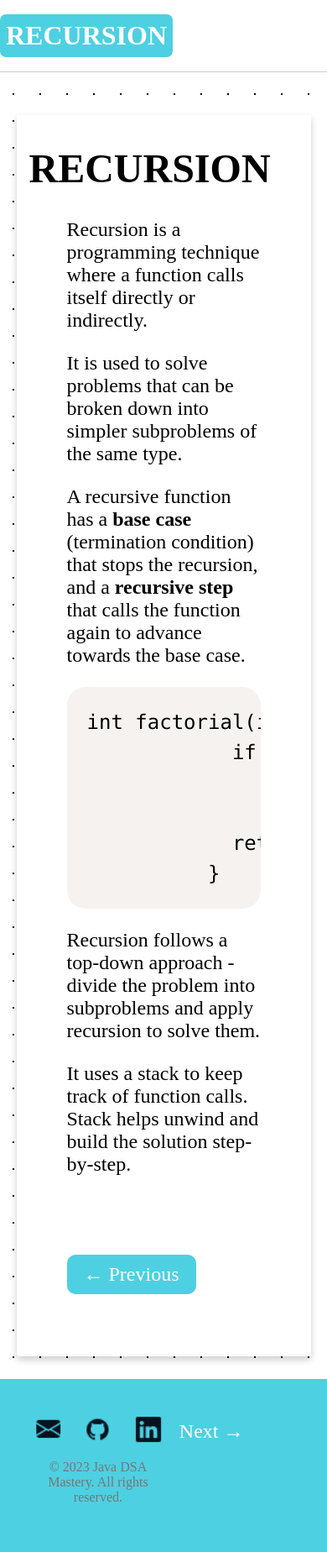
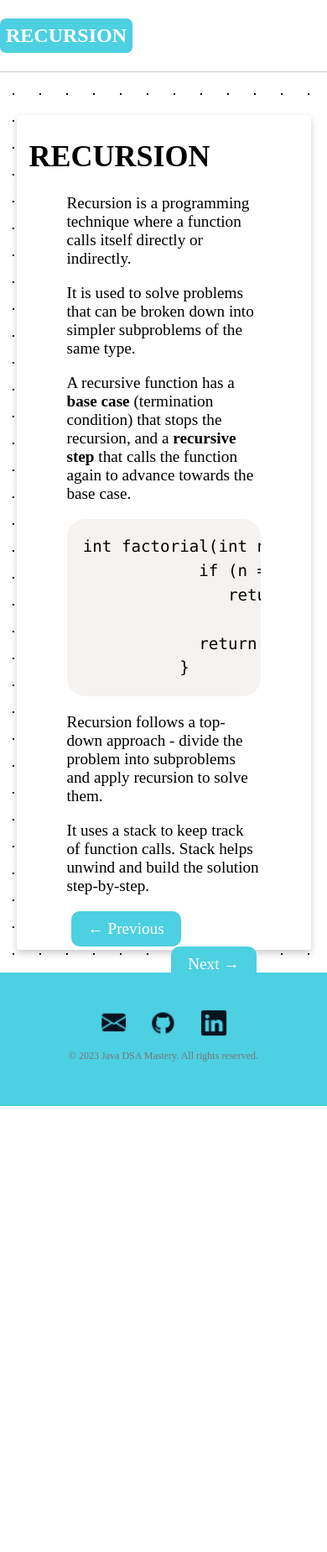
Before and after one commit to chiragak/dsa101.github.io, a PHP site: page /recursion/recursion.html in a window 390 px wide. Shown: the whole page at 84% size. After the commit the page ends 1317 px from the top, so only its background shows below. Run offline with PHP 8.4, Linux system fonts and the light colour scheme; some libraries are stand-ins or nearby versions.

Commit message:
modified style.css and recursion.html

```diff
--- a/assets/css/style.css
+++ b/assets/css/style.css
@@ -89,6 +89,8 @@ body {
     margin: 0 10px;
   }
 
+
+
   .prevnext a {
     display: inline-block;
     padding: 10px 20px;
@@ -97,7 +99,6 @@ body {
     color: #ffffff;
     border-radius: 10px;
     text-decoration: none;
-    margin:70px 0;
   }
 
   .prevnext a:hover {
@@ -117,12 +118,22 @@ body {
         /* font-size: 2em; */
         display: none;
     }
-    .about .contact
+
+    .outer-card
     {
-      font-size: 2vh;
+      margin-top: 35%;
     }
-    .outer-card{
-      margin-top: 35%;
+    .prevnext {
+      /* font-size: 2em;
+      margin: 70px 0; */
+    }
+    body
+    {
+      font-size: 12px;
+    }
+    .inner-card
+    {
+      font-size: 1.2rem;
     }
 
 }
--- a/recursion/recursion.html
+++ b/recursion/recursion.html
@@ -14,8 +14,14 @@
           .language-java {
             border-radius: 22px;
 
+
           }
 
+          @media screen and (max-width: 768px) {
+            .language-java {
+            font-size: 1rem;
+            }
+          }
 
 
         </style>
```
